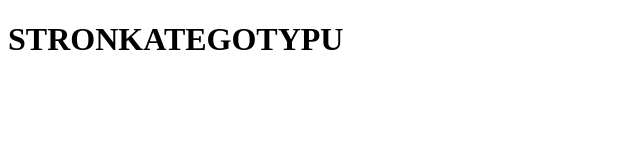
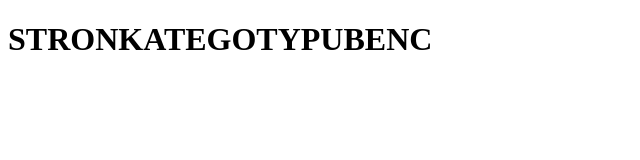
Before and after one commit to 1i2022Krystian20/salsaelpikante, a plain HTML site: page index.html in a window 1280 px wide. Shown: the whole page, without its empty margins (0-640 px from the left). Drawn offline with Linux system fonts and the light colour scheme.

Commit message:
FIXED TITTLE

```diff
--- a/index.html
+++ b/index.html
@@ -7,6 +7,6 @@
     <title>Document</title>
 </head>
 <body>
-    <h1>STRONKATEGOTYPU</h1>
+    <h1>STRONKATEGOTYPUBENC</h1>
 </body>
 </html>
```
